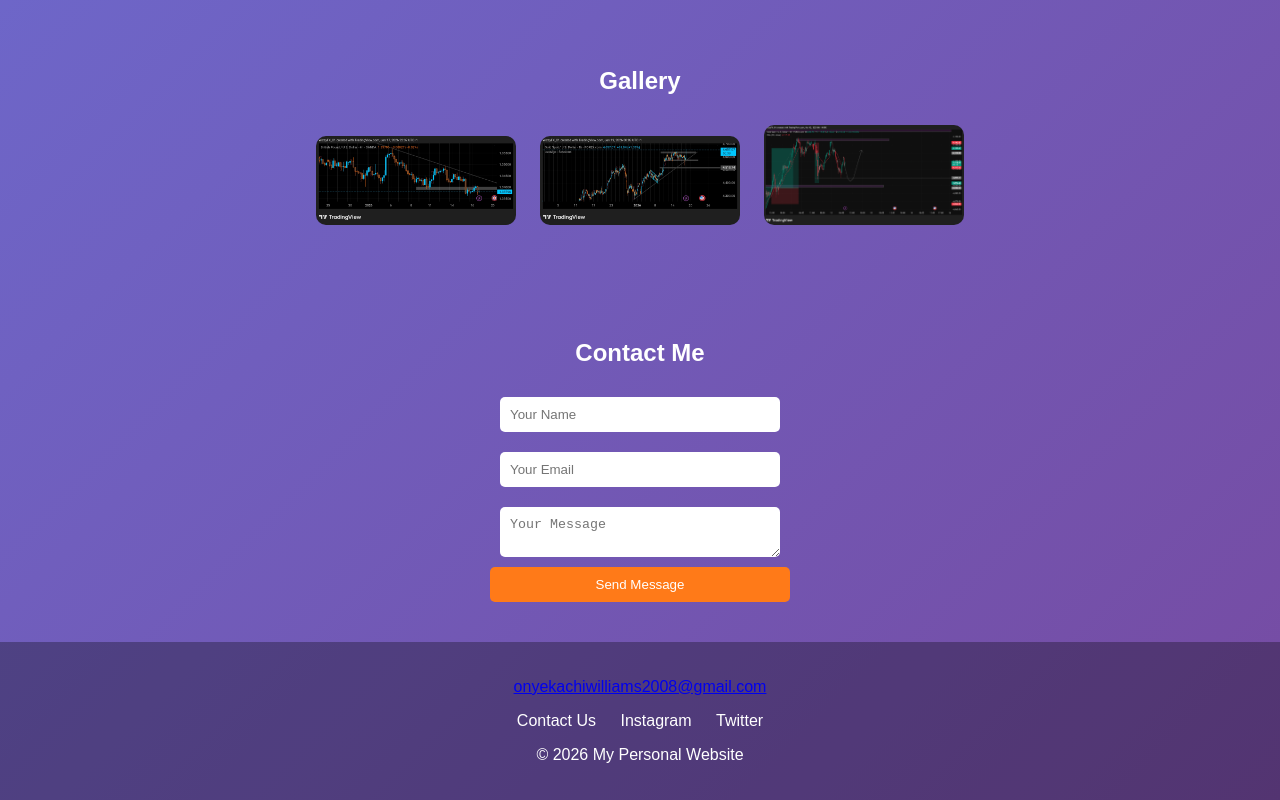
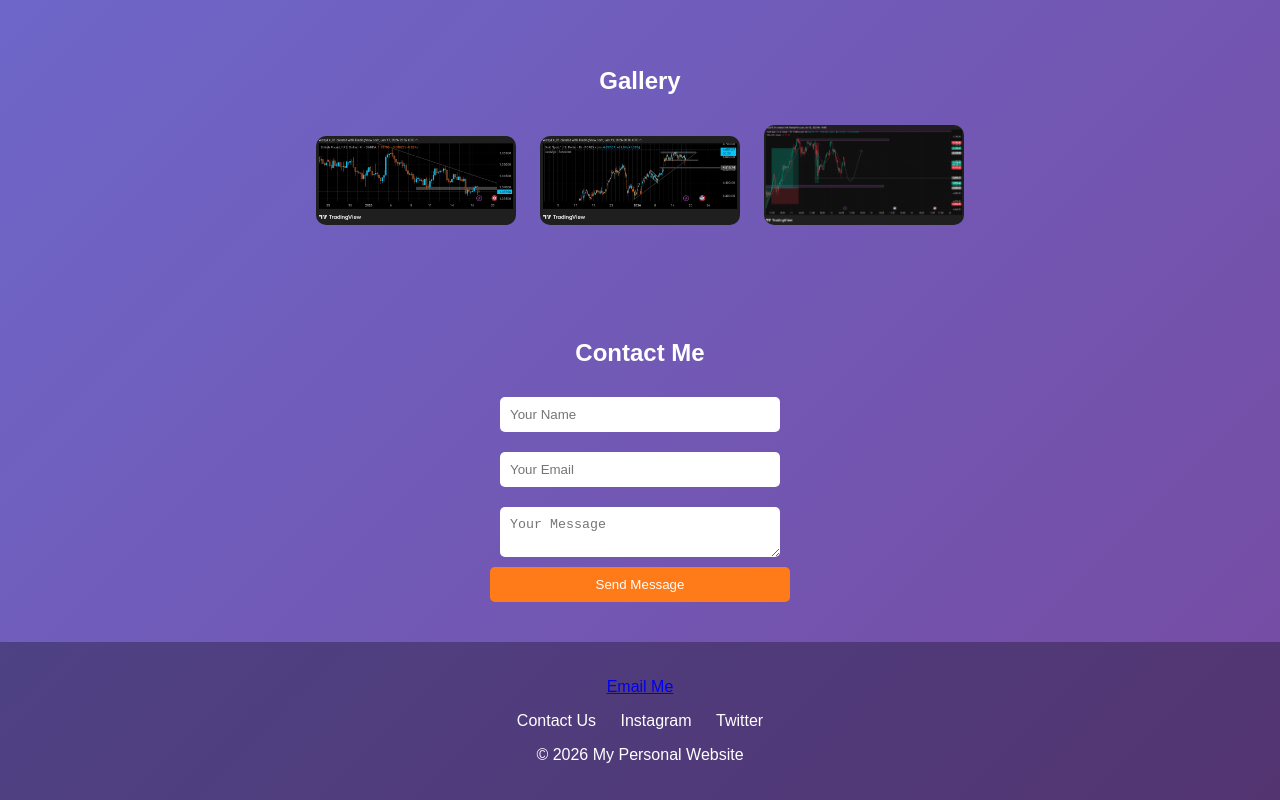
Before and after one commit to SaintWizzy/personal-website, a plain HTML site: page index.html in a window 1280 px wide. Shown: the part 1838-2638 px from the top of the page. Drawn offline with Linux system fonts and the light colour scheme.

Commit message:
Update index.html

```diff
--- a/index.html
+++ b/index.html
@@ -76,7 +76,7 @@
 </form>
 </section>
 <footer>
-<p><a href="onyekachiwilliams2008@gmail.com">onyekachiwilliams2008@gmail.com</a></p>
+<p><a href="mailto:onyekachiwilliams2008@gmail.com">Email Me</a></p>
 <div class="social">
     <a href="07085361114">Contact Us</a>
 <a href="https://www.instagram.com/saintwizzy_01">Instagram</a>
```
